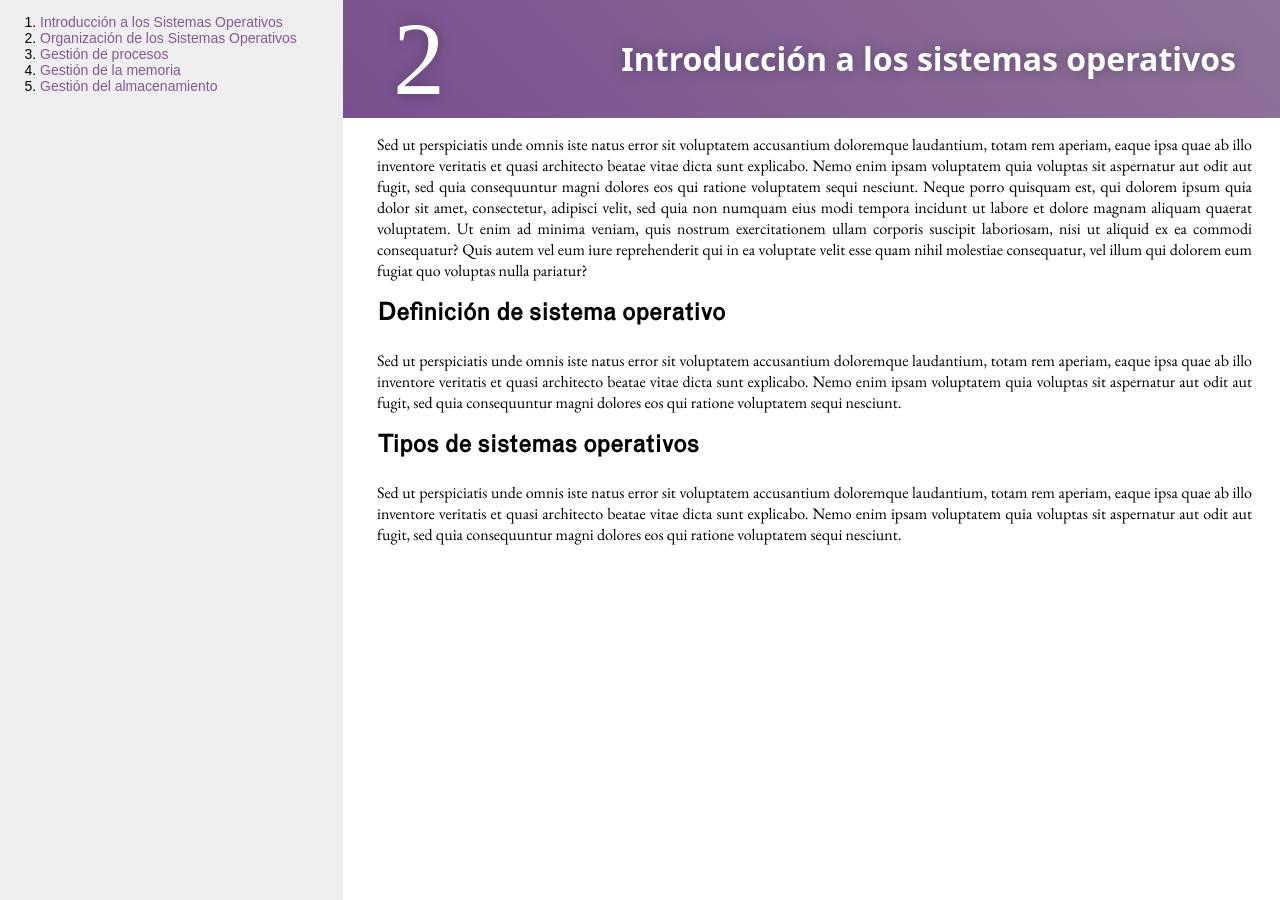
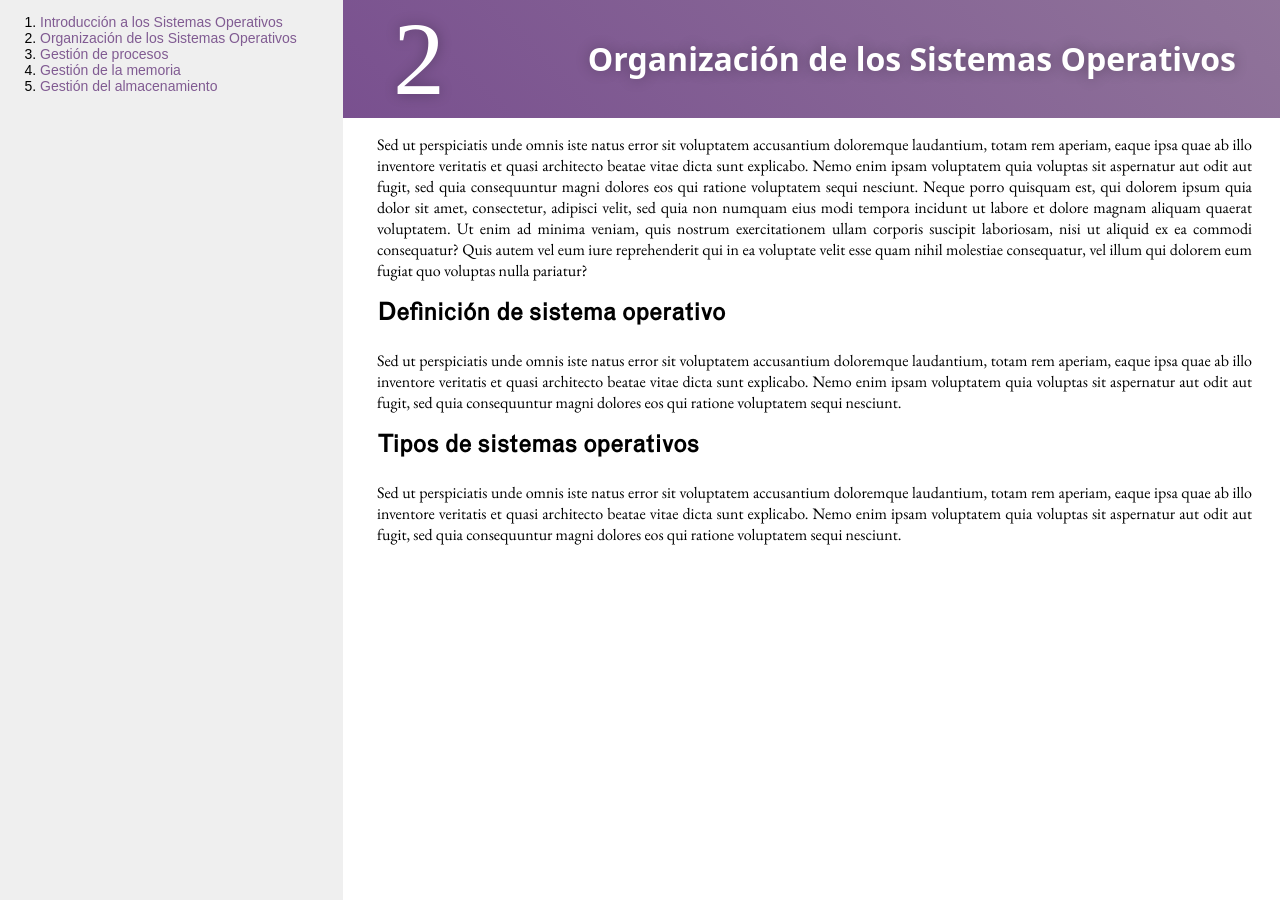
Before and after one commit to dkaerit/SSOO, a Jekyll site: the page built from _posts/2020-10-05-TEMA02.md, in a window 1280 px wide. Built offline with Jekyll 4.4.1, drawn with Linux system fonts in a browser that asks for light colours; some web fonts are replaced.

Commit message:
Update 2020-10-05-TEMA02.md

```diff
--- a/_posts/2020-10-05-TEMA02.md
+++ b/_posts/2020-10-05-TEMA02.md
@@ -3,7 +3,7 @@ layout: post
 ---
 <div class="header">
   <div class="numbrerUnit">2</div>
-  <h1>Introducción a los sistemas operativos</h1>
+  <h1>Organización de los Sistemas Operativos</h1>
 </div>
 
 Sed ut perspiciatis unde omnis iste natus error sit voluptatem accusantium doloremque laudantium, totam rem aperiam, eaque ipsa quae ab illo inventore veritatis et quasi architecto beatae vitae dicta sunt explicabo. Nemo enim ipsam voluptatem quia voluptas sit aspernatur aut odit aut fugit, sed quia consequuntur magni dolores eos qui ratione voluptatem sequi nesciunt.
```
